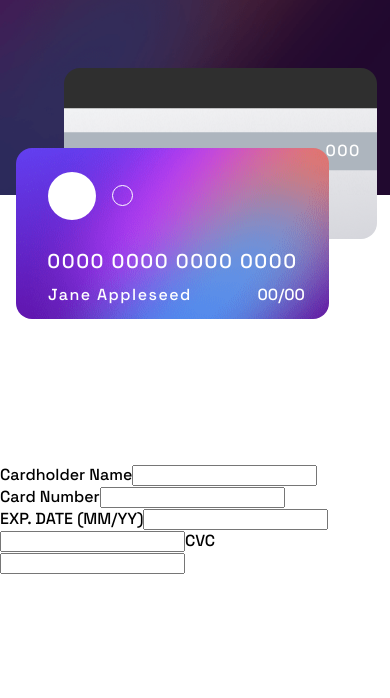
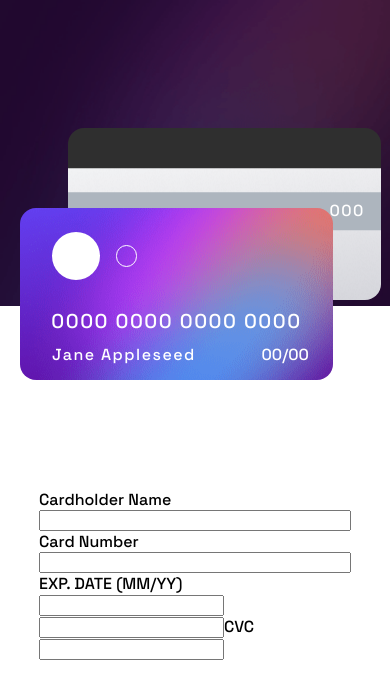
Before and after one commit to EthanAmato/InteractiveCardDetailsForm, a React (Vite) app: page / in a window 390 px wide. Shown: the top 698 px of the page. Built offline with nearby package versions, Linux system fonts and the light colour scheme.

Commit message:
relocated some cc styles, fixed responsiveness issues, fixed overflow issues, light styling on form

```diff
--- a/src/App.jsx
+++ b/src/App.jsx
@@ -5,33 +5,31 @@ function App() {
 
   return (
     <main>
-      <div className='creditCardContainer'>
-        <CreditCard />
-      </div>
+      <CreditCard />
       <div className='formContainer'>
         <form>
 
           <div className='input full'>
             <label htmlFor="name">Cardholder Name</label>
-            <input name='name' id='name' />
+            <input type="text" name='name' id='name' />
           </div>
           <div className='input full'>
             <label htmlFor="name">Card Number</label>
-            <input name='cardNumber' id='cardNumber' />
+            <input type="text" name='cardNumber' id='cardNumber' />
           </div>
           <div className='input group'>
             <label htmlFor="name">EXP. DATE (MM/YY)</label>
-            <input name='cardNumber' id='cardNumber' />
-            <input name='cardNumber' id='cardNumber' />
+            <input type="text" name='cardNumber' id='cardNumber' />
+            <input type="text" name='cardNumber' id='cardNumber' />
             <label htmlFor="name">CVC</label>
-            <input name='cardNumber' id='cardNumber' />
+            <input type="text" name='cardNumber' id='cardNumber' />
           </div>
         </form>
         {/* <!-- Completed state start -->
 
-      Thank you!
-      We've added your card details
-      Continue */}
+          Thank you!
+          We've added your card details
+          Continue */}
       </div>
     </main>
   )
--- a/src/components/CreditCard.jsx
+++ b/src/components/CreditCard.jsx
@@ -5,6 +5,7 @@ function CreditCard({ cardNumber, cardSecurityCode }) {
     const cardNumberRef = useRef()
     const cardSecurityRef = useRef()
     return (
+        <div className='creditCardContainer'>
             <div className='creditCardWrapper'>
                 <div className="frontSide">
                     <div className='shapes'>
@@ -19,6 +20,7 @@ function CreditCard({ cardNumber, cardSecurityCode }) {
                     <p className='securityCode'>000</p>
                 </div>
             </div>
+        </div>
     )
 }
 
--- a/src/styles/creditCardStyles.scss
+++ b/src/styles/creditCardStyles.scss
@@ -1,12 +1,20 @@
 @import url('https://fonts.googleapis.com/css2?family=Space+Grotesk:wght@500&display=swap');
+
+.creditCardContainer {
+    height: 100%;
+    background-image: url('../assets/images/bg-main-desktop.png');
+    background-position: 0;
+    background-repeat: no-repeat;
+    background-size: cover;
+    width: 40%;
 
     .creditCardWrapper {
         font-family: 'Space Grotesk', sans-serif;
         position: absolute;
-    height: 100%;
+        width: 100%;
         color: white;
         left: 18%;
-
+        top: 15em;
 
         p {
             margin: 0;
@@ -97,13 +105,23 @@
 
 
     }
+}
 
-@media screen and (max-width: 600px) {
+@media screen and (max-width: 1200px) {
+    .creditCardContainer {
+        height: 30em;
+        background-image: url('../assets/images/bg-main-mobile.png');
+
+        width: 100%;
+
         .creditCardWrapper {
-        width: fit-content;
+            width: 350px;
+            height: inherit;
             position: absolute;
-        left: 1em;
-        top: 8%;
+            margin: 0 auto;
+            left: 0;
+            right: 0;
+            top: 8em;
             .frontSide,
             .backSide {
                 width: calc(447px * .7);
@@ -118,6 +136,7 @@
                 position: absolute;
                 top: 5em;
                 z-index: 5;
+
                 p.cardNumber {
                     text-align: center;
                     top: 5em;
@@ -156,3 +175,4 @@
             }
         }
     }
+}
--- a/src/styles/formStyles.scss
+++ b/src/styles/formStyles.scss
@@ -16,43 +16,47 @@ main {
     width: 100%;
     height: 100vh;
     display: flex;
-    .creditCardContainer {
-        height: 100%;
-        background-image: url('../assets/images/bg-main-desktop.png');
-        background-position: 0;
-        background-repeat: no-repeat;
-        background-size: cover;
-        width: 40%;
-    }
+
 
     .formContainer {
+        position: relative;
         display: flex;
+        align-items: center;
         height: 100%;
-        width: 60%;
-        justify-content: center;
-        align-items: center;
-        input {
-
+        width: 100%;
+        margin: auto 0;
+        form {
+            display: flex;
+            flex-direction: column;
+            justify-content: center;
+            height: 100%;
+            width: 50%;
+            margin: 0 5% 0 auto;
+            div:not(.group) {
+                display: flex;
+                flex-direction: column;
+            }
         }
     }
 
 
 
 }
-@media screen and (max-width: 600px) {
+@media screen and (max-width: 1200px) {
     main {
         flex-direction: column;
-        .creditCardContainer {
-            height: 30%;
-            background-image: url('../assets/images/bg-main-desktop.png');
-            background-position: 0;
-            background-repeat: no-repeat;
-            background-size: cover;
-            width: 100%;
-        }
+
 
         .formContainer {
             width: 100%;
+            form {
+                width: 80%;
+                margin: 0 auto;
+                div:not(.group) {
+                    display: flex;
+                    flex-direction: column;
+                }
+            }
         }
     }
 }
```
Lines whose indentation alone changed are shown as unchanged.
